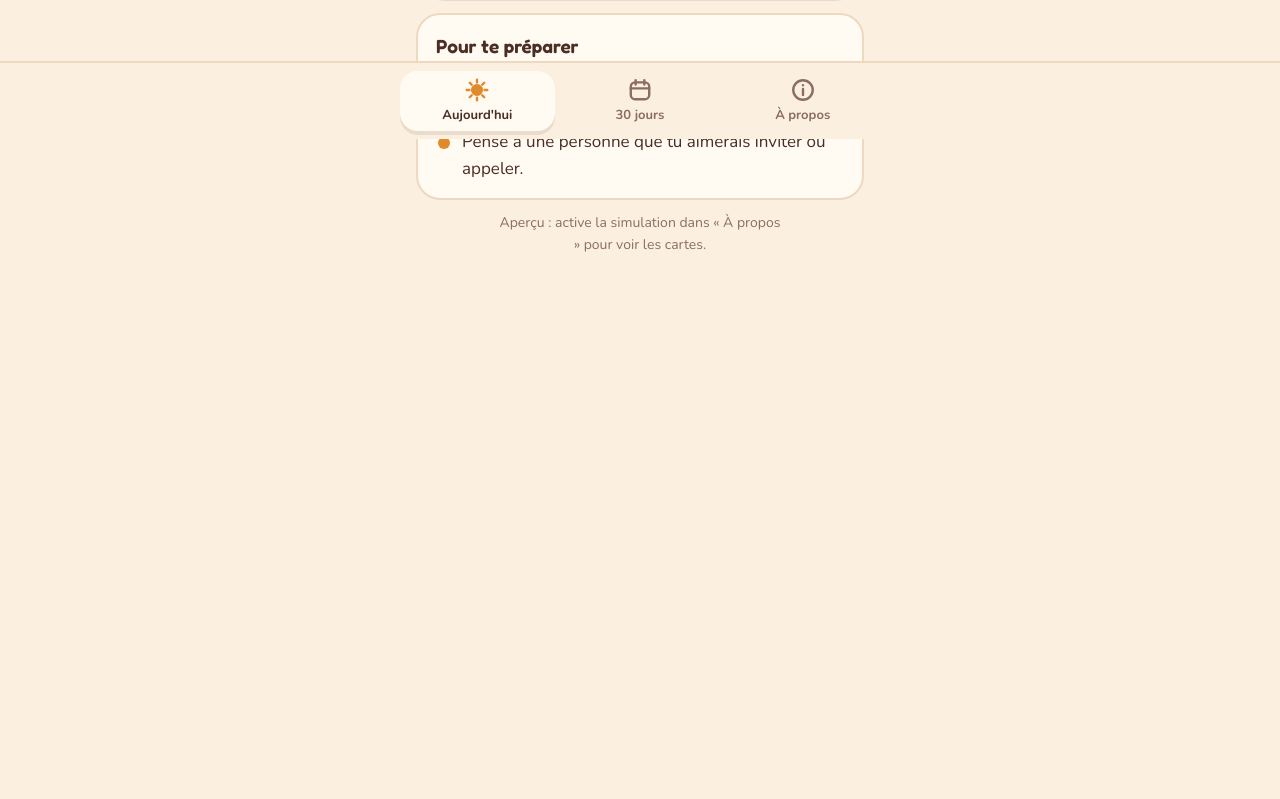
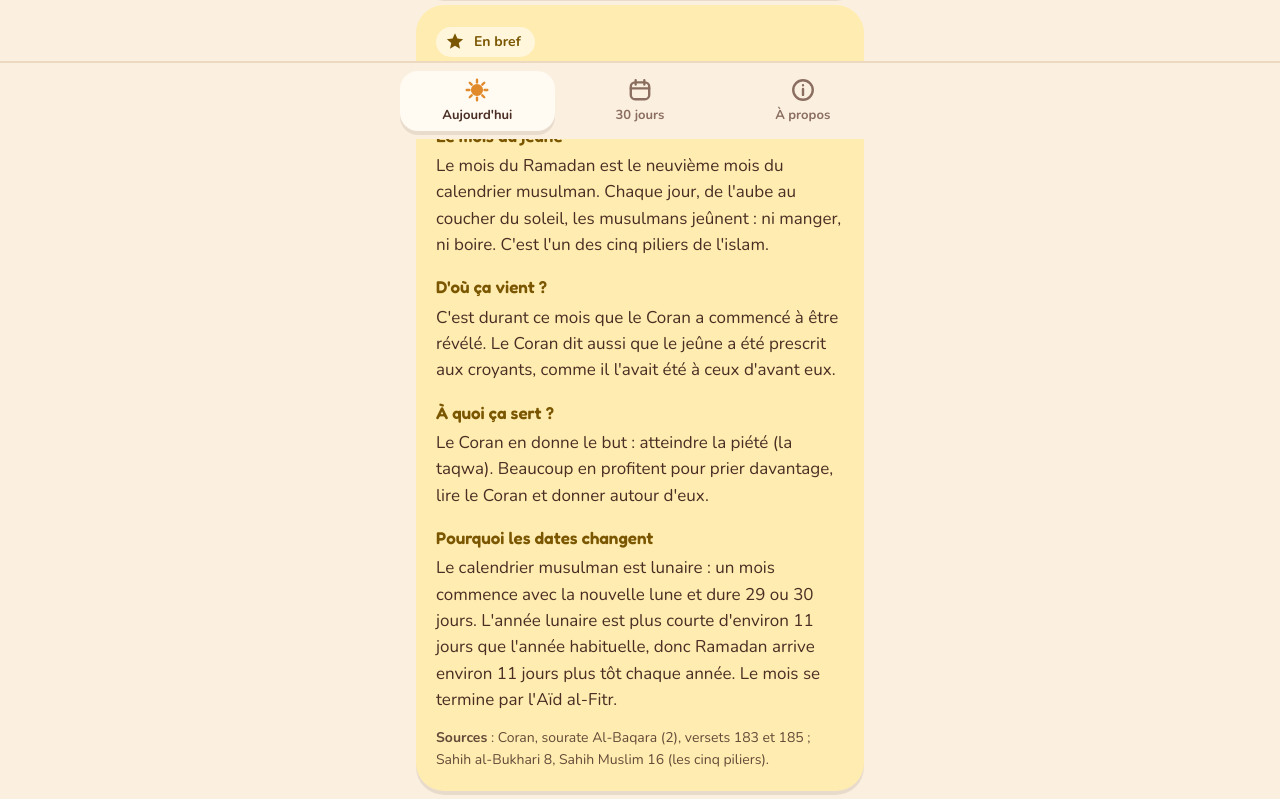
Before and after one commit to sarahbdji/sirajy-websitetest, a plain HTML site: page index.html in a window 1280 px wide. Shown: the part 661-1460 px from the top of the page. Before the commit the page ends 1022 px from the top, so only its background shows below. Drawn offline with Linux system fonts and the light colour scheme.

Commit message:
Update index.html

```diff
--- a/index.html
+++ b/index.html
@@ -119,6 +119,8 @@ button { font: inherit; color: inherit; cursor: pointer; }
 .card p { margin: 0; color: var(--ink); }
 .card .src { margin-top: 14px; font-size: 14px; opacity: .85; }
 .card .src b { font-weight: 700; }
+.en-bref h3 { font-family: var(--display); font-weight: 600; font-size: 17px; margin: 16px 0 4px; }
+.en-bref p + h3 { margin-top: 16px; }
 .card .relire { margin-top: 10px; font-size: 13px; font-weight: 700; opacity: .8; }
 
 /* Quiz */
@@ -213,7 +215,7 @@ var TYPES = {
 };
 var CONTENUS = {
   1: { type: "reflexion", titre: "Poser une intention", texte: "Avant de commencer : qu'est-ce que tu aimerais trouver dans ce mois, et qu'est-ce que tu aimerais en garder après ?" },
-  2: { type: "saviez", titre: "Un mois cité par son nom", texte: "Ramadan est le seul mois que le Coran nomme. C'est aussi dans ce verset que le Coran rappelle avoir commencé à être révélé durant ce mois.", source: "Coran, sourate Al-Baqara (2), verset 185" },
+  2: { type: "saviez", titre: "Un mois cité par son nom", texte: "Le mois du Ramadan est le seul mois que le Coran nomme. C'est aussi dans ce verset que le Coran rappelle avoir commencé à être révélé durant ce mois.", source: "Coran, sourate Al-Baqara (2), verset 185" },
   3: { type: "action", titre: "Partager un repas", texte: "Invite quelqu'un à rompre le jeûne avec toi, ou prépare de quoi en offrir un repas à quelqu'un.", source: "Hadith rapporté par at-Tirmidhi (807) : celui qui donne de quoi rompre le jeûne à une personne qui jeûne obtient la même récompense qu'elle, sans que la sienne diminue." },
   4: { type: "quiz", titre: "Où est le verset du jeûne ?", question: "Dans quelle sourate se trouve le verset qui prescrit le jeûne (verset 183) ?", choix: ["Al-Fatiha", "Al-Baqara", "Yusuf"], bonne: 1, explication: "C'est la sourate Al-Baqara (2), versets 183 à 185.", source: "Coran, sourate Al-Baqara (2), versets 183 à 185" },
   5: { type: "saviez", titre: "Une nuit particulière", texte: "Le Coran présente la Nuit du Destin comme meilleure que mille mois.", source: "Coran, sourate Al-Qadr (97), verset 3" },
@@ -340,6 +342,12 @@ function ecranAujourdhui() {
       '<section class="card reflexion"><span class="badge">' + ico("reflexion") + 'Intention du mois</span>' +
       '<h2>Ramadan commence par une intention</h2><p>Pourquoi veux-tu vivre ce mois, et qu\'aimerais-tu y chercher ?</p>' +
       '<p class="src"><b>Source</b> : Les actions valent par les intentions (Sahih al-Bukhari 1, Sahih Muslim 1907)</p></section>' +
+      '<section class="card saviez en-bref"><span class="badge">' + ico("saviez") + 'En bref</span><h2>Ramadan, c\'est quoi ?</h2>' +
+      '<h3>Le mois du jeûne</h3><p>Le mois du Ramadan est le neuvième mois du calendrier musulman. Chaque jour, de l\'aube au coucher du soleil, les musulmans jeûnent : ni manger, ni boire. C\'est l\'un des cinq piliers de l\'islam.</p>' +
+      '<h3>D\'où ça vient ?</h3><p>C\'est durant ce mois que le Coran a commencé à être révélé. Le Coran dit aussi que le jeûne a été prescrit aux croyants, comme il l\'avait été à ceux d\'avant eux.</p>' +
+      '<h3>À quoi ça sert ?</h3><p>Le Coran en donne le but : atteindre la piété (la taqwa). Beaucoup en profitent pour prier davantage, lire le Coran et donner autour d\'eux.</p>' +
+      '<h3>Pourquoi les dates changent</h3><p>Le calendrier musulman est lunaire : un mois commence avec la nouvelle lune et dure 29 ou 30 jours. L\'année lunaire est plus courte d\'environ 11 jours que l\'année habituelle, donc Ramadan arrive environ 11 jours plus tôt chaque année. Le mois se termine par l\'Aïd al-Fitr.</p>' +
+      '<p class="src"><b>Sources</b> : Coran, sourate Al-Baqara (2), versets 183 et 185 ; Sahih al-Bukhari 8, Sahih Muslim 16 (les cinq piliers).</p></section>' +
       '<div class="prepa"><h3>Pour te préparer</h3><ul><li>Prévois un moment calme chaque jour, même dix minutes.</li><li>Pense à une personne que tu aimerais inviter ou appeler.</li></ul></div>' +
       (PROTO ? '<p class="sub petit">Aperçu : active la simulation dans « À propos » pour voir les cartes.</p>' : '') + '</section>';
   }
```
